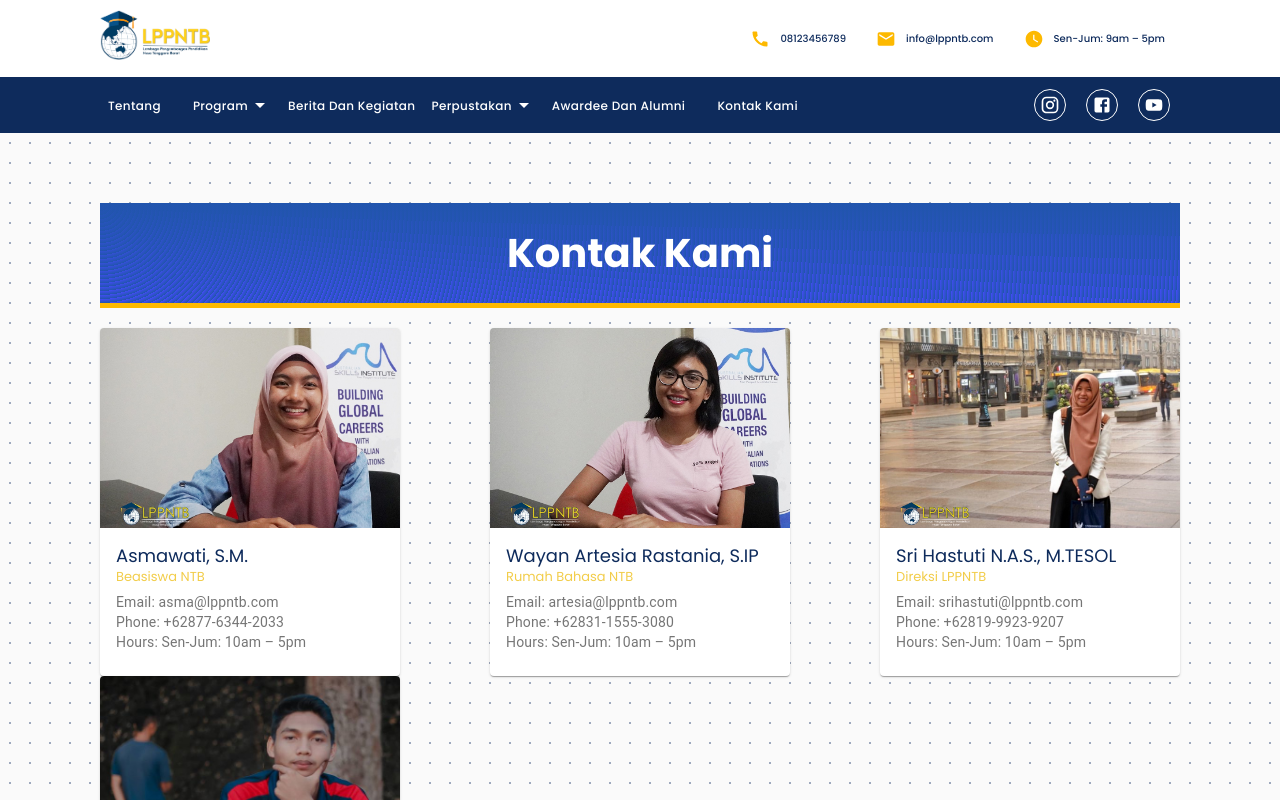
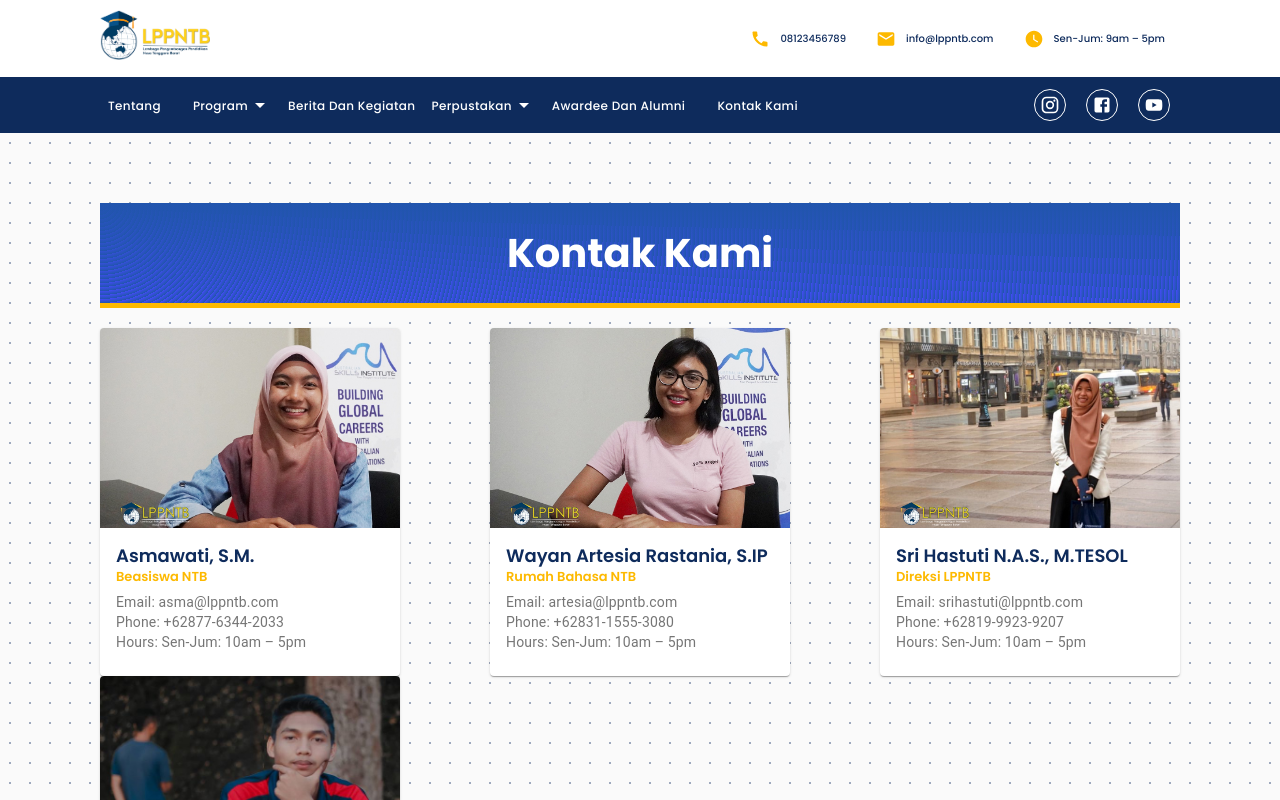
Before and after one commit to dwitatwa/lppntbmain, a Next.js app: page /kontak in a window 1280 px wide. Shown: the top 800 px of the page. Built offline with nearby package versions, Linux system fonts and the light colour scheme; a small style sheet from the web is missing.

Commit message:
perbaikan kontak

```diff
--- a/styles/Kontak.module.css
+++ b/styles/Kontak.module.css
@@ -14,12 +14,13 @@
 
 .card h2{
   font-size: 18px;
+  font-weight: 600;
   font-family: 'Poppins', sans-serif;
   color: #0e2b5c;
 }
 
 .card span{
-  color: #f2cd4a;
+  color: #fdb900;
 }
 
 .jenis_kontak{
```
